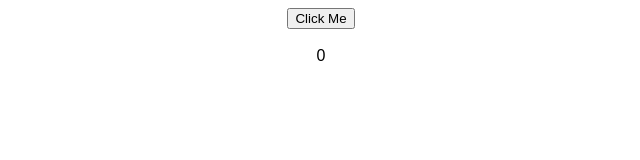
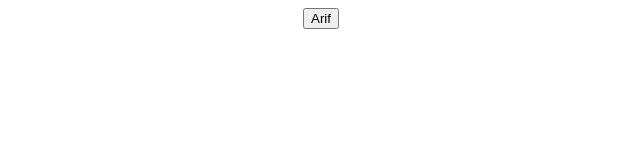
Before and after one commit to arif034/class-functional-all-code, a React (Create React App) app: page / in a window 1280 px wide. Shown: the top 160 px of the page, without its empty margins (319-959 px from the left). Built offline with nearby package versions, Linux system fonts and the light colour scheme.

Commit message:
Child to parent and parent to child state transfer Child to parent and parent to child state transfer

```diff
--- a/src/App.js
+++ b/src/App.js
@@ -1,9 +1,11 @@
 import "./styles.css";
-import Counter from "./Counter.js";
-export default function App() {
+import Parent2 from "./Parent2.js";
+function App() {
   return (
     <div className="App">
-      <Counter />
+      <Parent2 />
     </div>
   );
 }
+
+export default App;
--- /dev/null
+++ b/src/Child2.js
@@ -0,0 +1,10 @@
+import { Component } from "react";
+class Child2 extends Component {
+  render() {
+    const name = this.props.name;
+    return (
+      <button onClick={() => this.props.changeHandler(name)}>{name}</button>
+    );
+  }
+}
+export default Child2;
--- /dev/null
+++ b/src/Parent2.js
@@ -0,0 +1,30 @@
+import { Component } from "react";
+import Child2 from "./Child2.js";
+class Parent2 extends Component {
+  constructor(props) {
+    super(props);
+    this.state = {
+      name: "Arif"
+    };
+  }
+
+  changeHandler = (value) => {
+    if (value === "Arif")
+      this.setState(() => {
+        return { name: "Guest" };
+      });
+    else
+      this.setState(() => {
+        return { name: "Arif" };
+      });
+  };
+
+  render() {
+    return (
+      <div>
+        <Child2 name={this.state.name} changeHandler={this.changeHandler} />
+      </div>
+    );
+  }
+}
+export default Parent2;
```
Also changed, not shown: src/Child.js (added, +13 -0 lines), src/Parent.js (added, +29 -0 lines).
